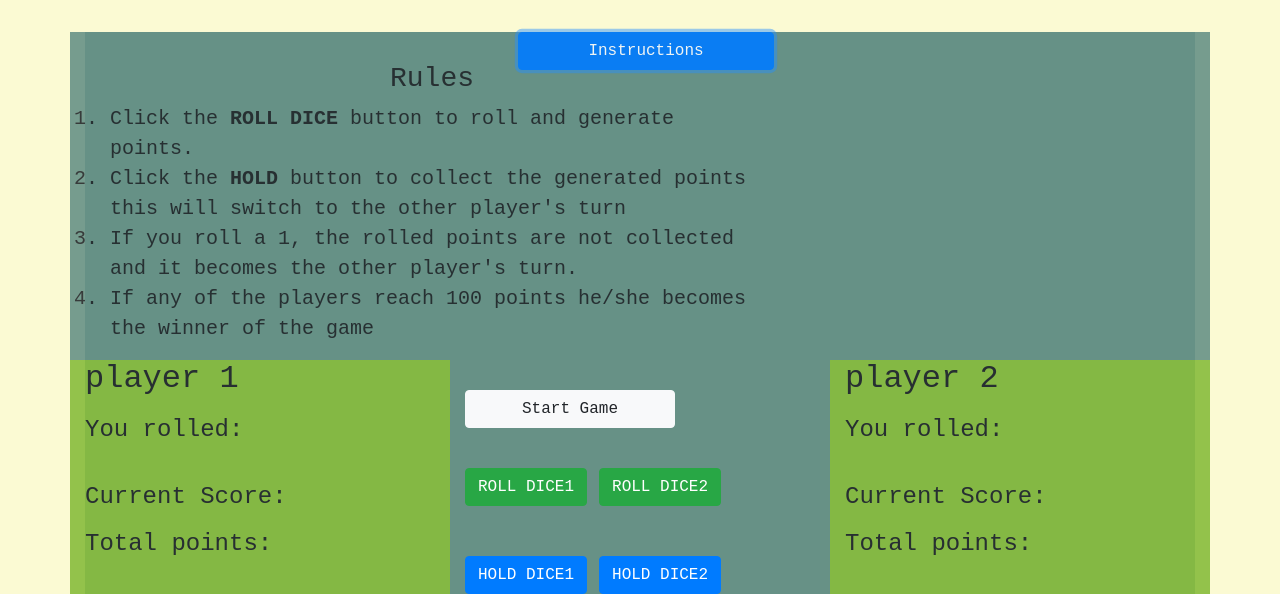
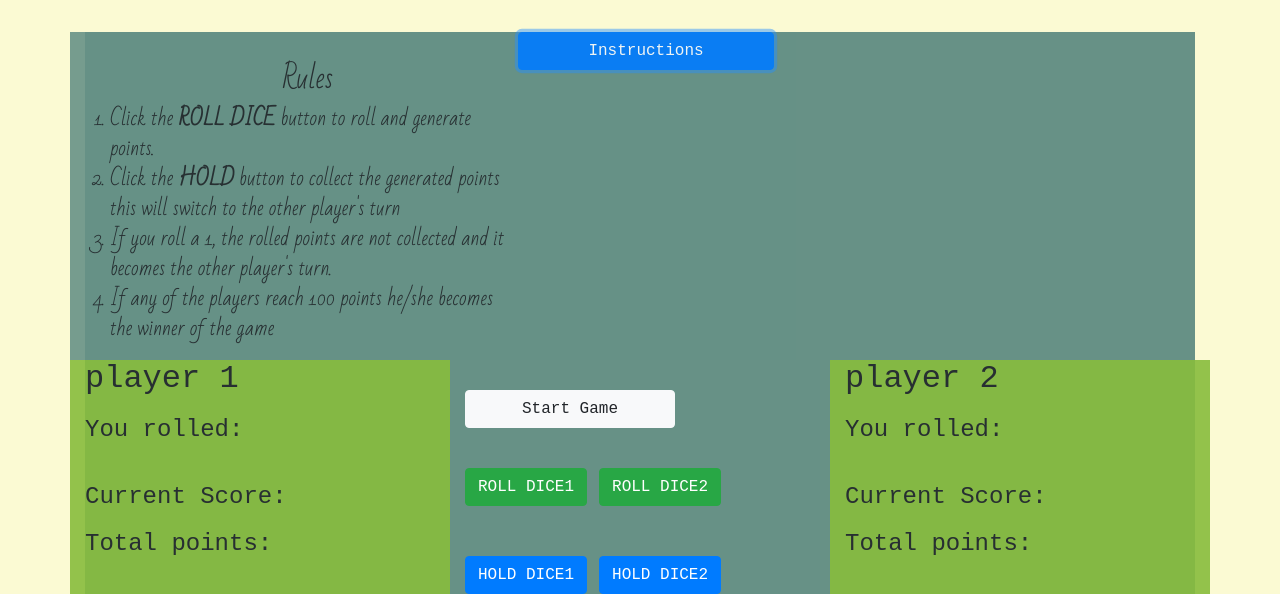
Before and after one commit to Marthatwesi/Thee-Pig-Dice-Game, a plain HTML site: page index.html in a window 1280 px wide. Both pictures are taken after a click on the button "Instructions". Shown: the part 260-854 px from the top of the page. Drawn offline with Linux system fonts and the light colour scheme.

Commit message:
editted the style.css and the html file

```diff
--- a/css/style.css
+++ b/css/style.css
@@ -64,6 +64,9 @@ h3 {
 
     #instructions {
         display: none;
+        font-family: 'Bad Script',
+        cursive;
+
     }
 
     .selector {
--- a/index.html
+++ b/index.html
@@ -11,6 +11,7 @@ Author     : TWESIGYE MARTHA -->
     <link href="css/style.css" rel="stylesheet" type="text/css">
     <script src="js/jquery-3.3.1.js"></script>
     <link href="https://fonts.googleapis.com/css?family=Monoton" rel="stylesheet">
+    <link href="https://fonts.googleapis.com/css?family=Bad+Script" rel="stylesheet">
 
     <title>Pig-Dice</title>
 </head>
```
